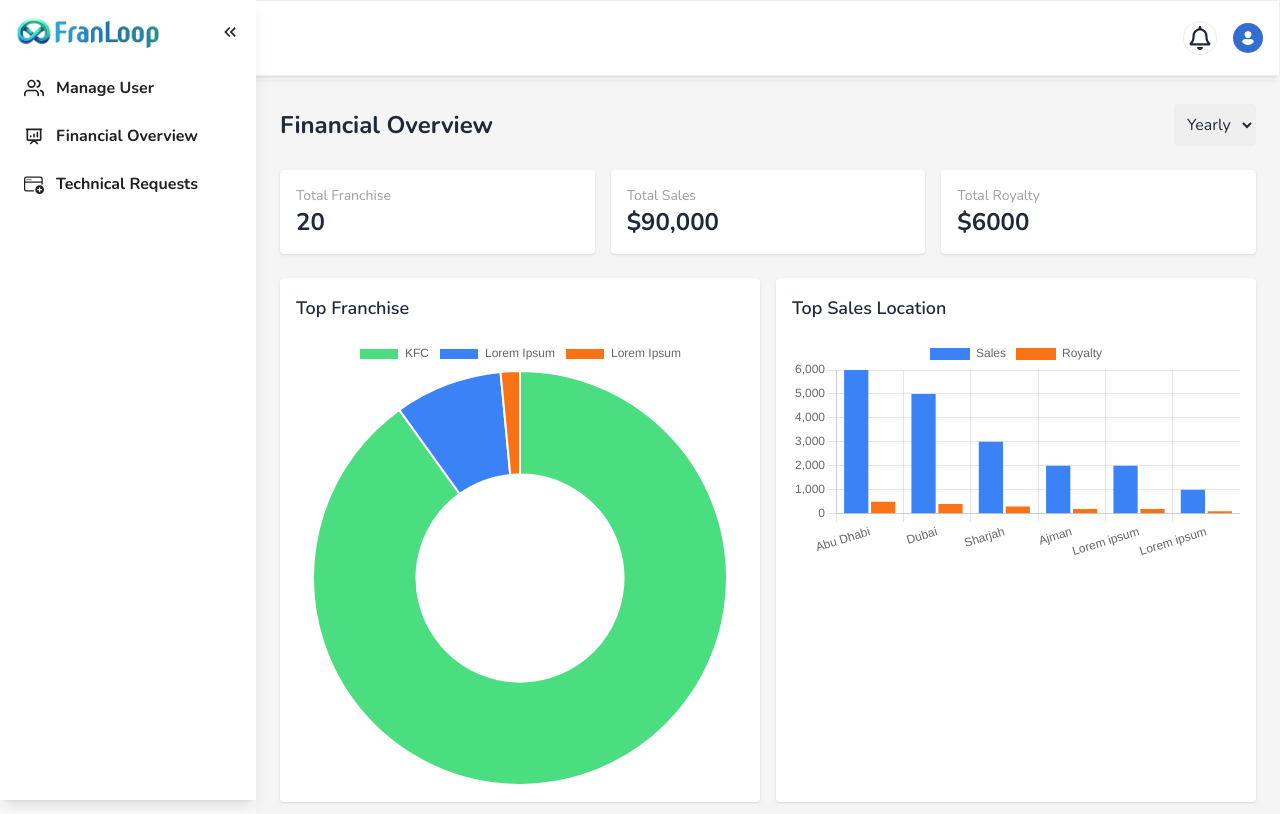
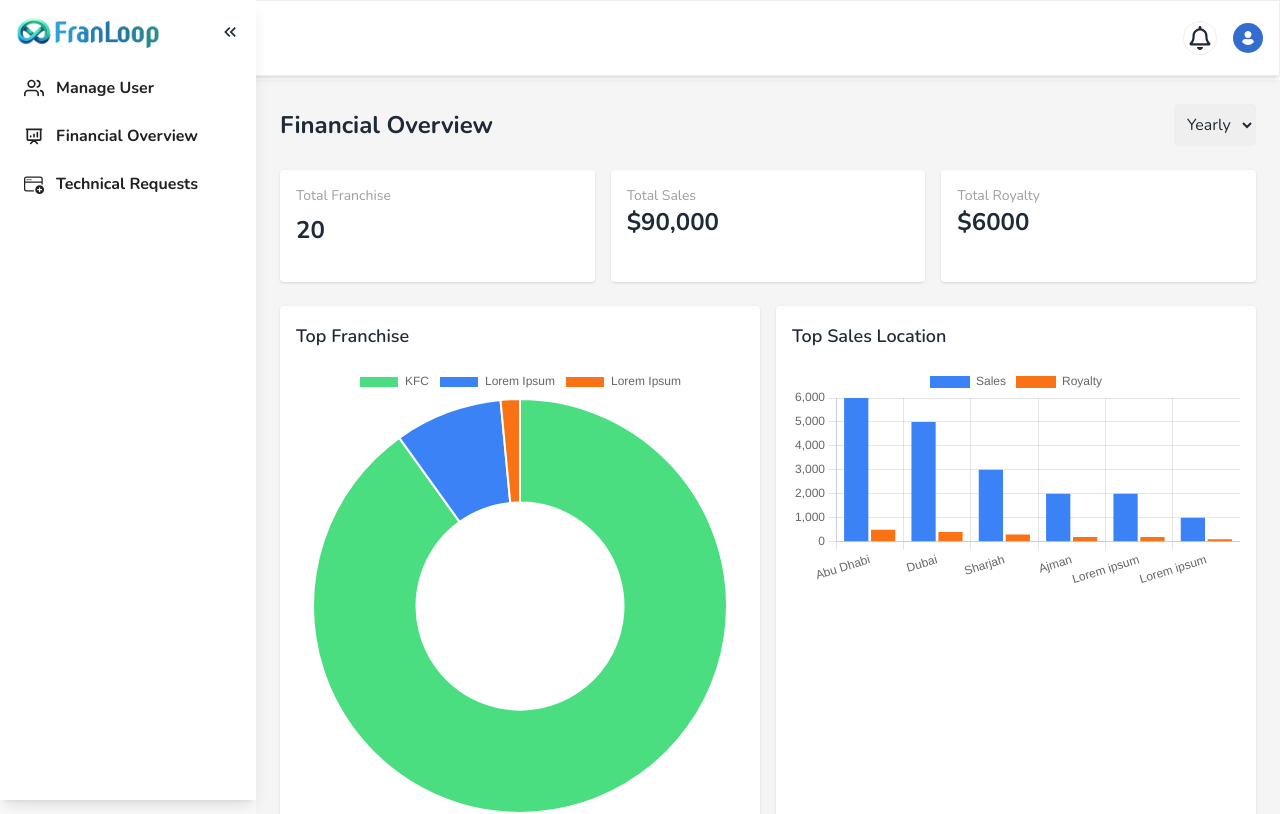
Before and after one commit to sheikhmuhammadzain/Franchise, a React (Vite) app: page /AdminPanel in a window 1280 px wide. Shown: the top 814 px of the page. Built offline with nearby package versions, Linux system fonts and the light colour scheme.

Commit message:
more upadted

```diff
--- a/src/Components/Dashboard.jsx
+++ b/src/Components/Dashboard.jsx
@@ -99,15 +99,15 @@ const FinancialOverview = () => {
       </div>
 
       <div className="grid grid-cols-3 gap-4 mb-6">
-        <div className="bg-white p-4 rounded shadow">
-          <h2 className="text-sm text-gray-500">Total Franchise</h2>
+        <div className="bg-white px-4 pb-9 pt-4 rounded shadow">
+          <h2 className="text-sm text-gray-500 pb-2">Total Franchise</h2>
           <p className="text-2xl font-bold">20</p>
         </div>
-        <div className="bg-white p-4 rounded shadow">
+        <div className="bg-white px-4 pb-9 pt-4  rounded shadow">
           <h2 className="text-sm text-gray-500">Total Sales</h2>
           <p className="text-2xl font-bold">$90,000</p>
         </div>
-        <div className="bg-white p-4 rounded shadow">
+        <div className="bg-white px-4 pb-9 pt-4  rounded shadow">
           <h2 className="text-sm text-gray-500">Total Royalty</h2>
           <p className="text-2xl font-bold">$6000</p>
         </div>
```
